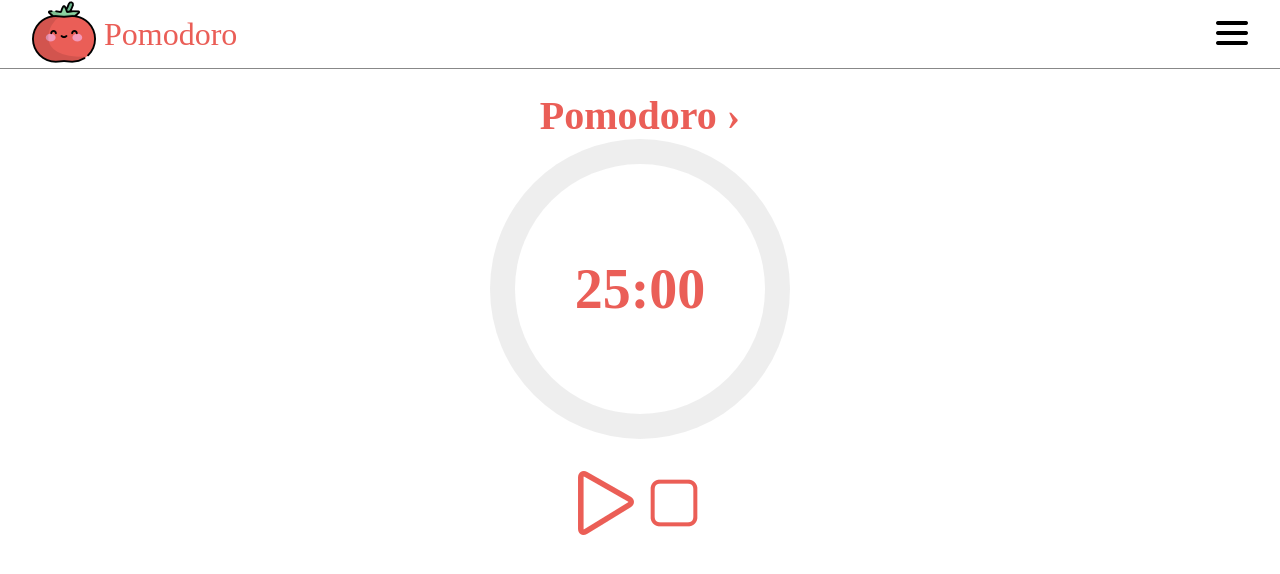
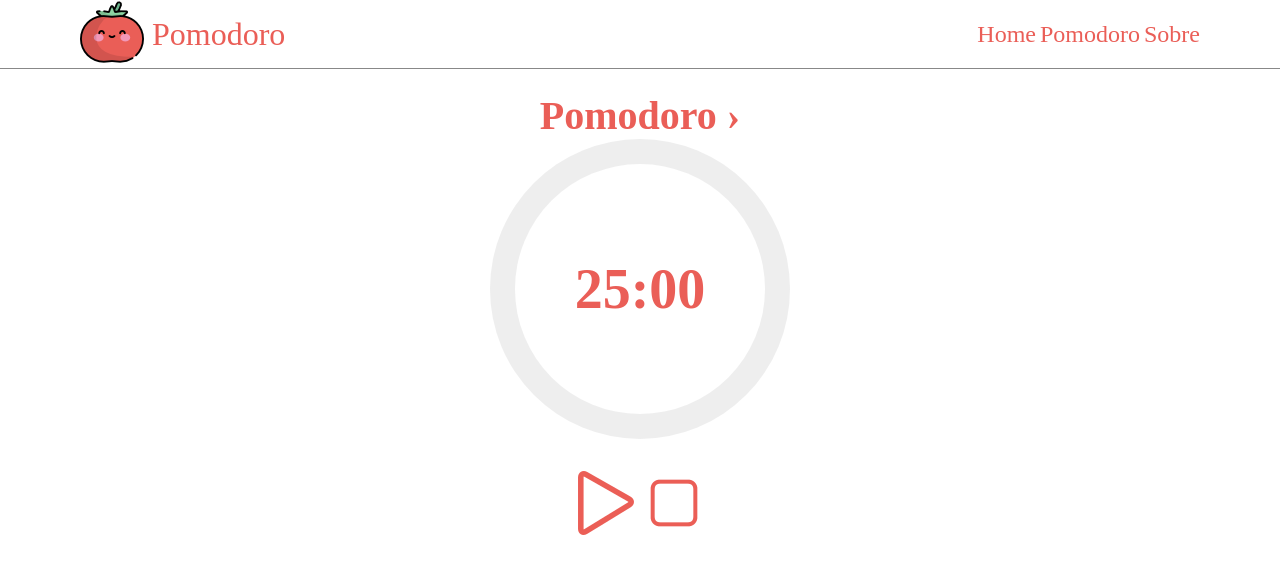
Before and after one commit to FelypePaiva/PomodoroTimer, a plain HTML site: page index.html in a window 1280 px wide. Drawn offline with Linux system fonts and the light colour scheme.

Commit message:
Mostra menu e o posiciona no header

```diff
--- a/css/estilo.css
+++ b/css/estilo.css
@@ -1,7 +1,7 @@
 *{margin:0;padding:0;box-sizing:border-box}
 
 header, main, footer{
-    margin:0 2em;
+    margin:0 5em;
     position:relative;
 }
 
@@ -9,6 +9,29 @@ header, main, footer{
 header{
 
 }
+
+nav{
+    position:absolute;
+    top:50%;
+    right:0;
+    transform:translateY(-50%);
+}
+
+nav ul{
+    list-style:none;
+}
+
+nav li{
+    display:inline-block;
+}
+
+nav ul li a{
+    text-decoration:none;
+    color:#EA5E57;
+    font-family:Pacifico;
+    font-size:1.5rem;
+}
+
 .titulo{
     font-family: Pacifico;
     font-size:2rem;
@@ -141,4 +164,8 @@ main h1{
 }
 @media screen and (min-width: 480px) {
     .titulo{display:inline; margin-left:.5rem}
+    .bar{display:none}
+    nav{
+        display:block;
+    }
   }
--- a/index.html
+++ b/index.html
@@ -14,7 +14,9 @@
             <img src="assets/icons/menu32px.png" alt="Icone com 3 listas horizontais, icone para acessar o menu" class="bar">
             <nav>
                 <ul>
-                    <li><a href="">Home</a><a href="">Pomodoro</a><a href="">Sobre</a></li>
+                    <li><a href="">Home</a></li>
+                    <li><a href="">Pomodoro</a></li>
+                    <li><a href="">Sobre</a></li>
                 </ul>
             </nav>
         </header>
```
